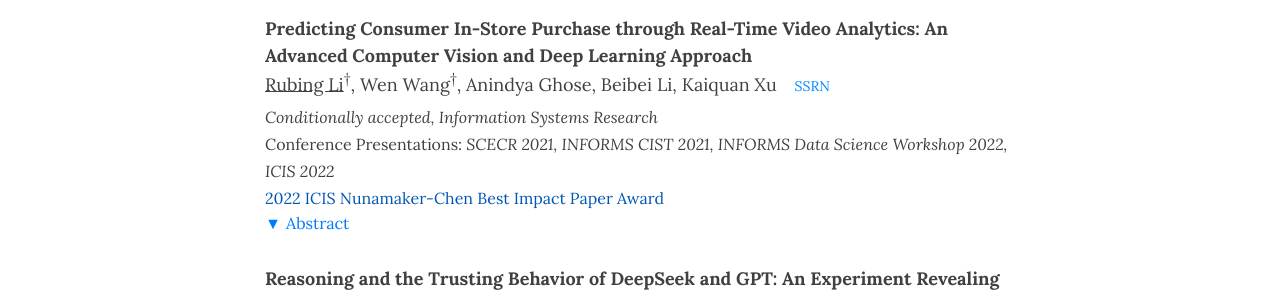
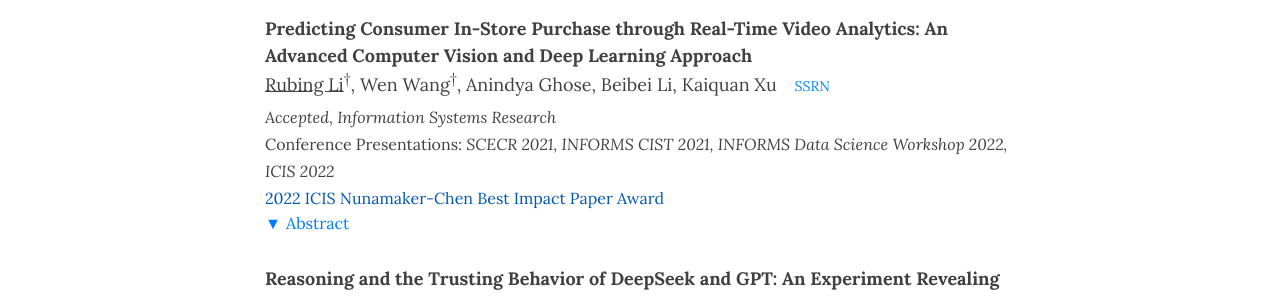
Before and after one commit to RubingLi123/rubingli123.github.io, a Jekyll site: the page built from research.md, in a window 1280 px wide and 900 px high, scrolled down 448 px. Shown: the part 153-449 px from the top of the window. Built offline with Jekyll 4.4.1, drawn with Linux system fonts in a browser that asks for light colours; nearby versions of some CDN libraries.

Commit message:
Update research.md

```diff
--- a/research.md
+++ b/research.md
@@ -63,7 +63,7 @@ We study the effects of a significant design and policy change at a major ridesh
 
 **Predicting Consumer In-Store Purchase through Real-Time Video Analytics: An Advanced Computer Vision and Deep Learning Approach**
 <u>Rubing Li</u><sup>†</sup>, Wen Wang<sup>†</sup>, Anindya Ghose, Beibei Li, Kaiquan Xu [SSRN](https://papers.ssrn.com/sol3/papers.cfm?abstract_id=4513385){: .btn}
-<br><span style="font-size: 16px;"><em>Conditionally accepted, Information Systems Research</em></span>
+<br><span style="font-size: 16px;"><em>Accepted, Information Systems Research</em></span>
 <br><span style="font-size: 16px;">Conference Presentations: <em>SCECR 2021, INFORMS CIST 2021, INFORMS Data Science Workshop 2022, ICIS 2022</em></span>
 <br><span style="font-size: 16px;color:#0056b3">2022 ICIS Nunamaker-Chen Best Impact Paper Award</span>
 <span class="abstract-link" onclick="toggleAbstract('abstract3', this)">
```
